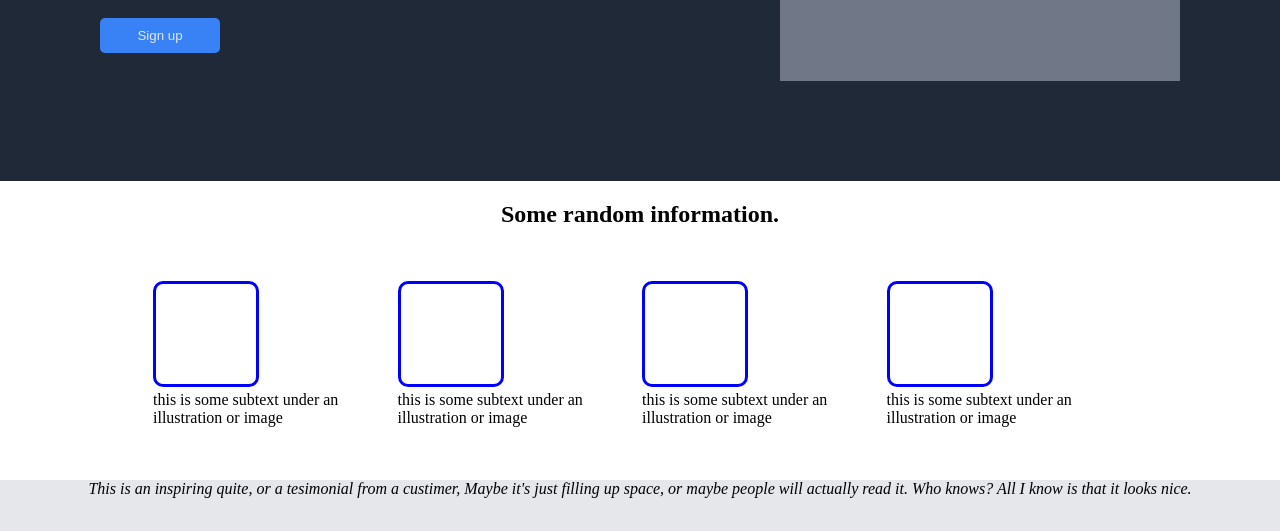
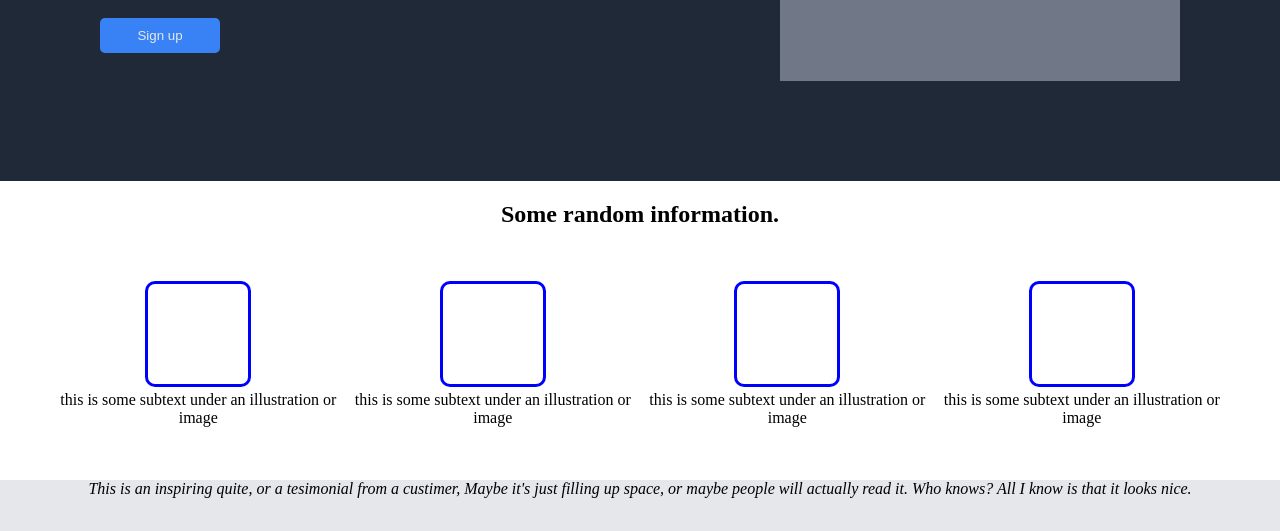
Before and after one commit to maxschi22/odinProject1, a plain HTML site: page index.html in a window 1280 px wide. Shown: the part 269-800 px from the top of the page. Drawn offline with Linux system fonts and the light colour scheme.

Commit message:
Margin Changes

```diff
--- a/styles.css
+++ b/styles.css
@@ -51,8 +51,8 @@ body {
 
 .secondContainer {
     display: block;
-    justify-content: space-between;
-    margin: 0 100px 0 100px;
+    margin-left: auto;
+    margin-right: auto;
 }
 
 .secondContainerInside {
@@ -73,7 +73,11 @@ body {
     border-color: blue;
     justify-content: space-between;
     border-radius: 10px;
+    margin: auto;
+}
 
+td {
+    text-align: center;
 }
 
 .signupButton {
@@ -110,7 +114,6 @@ body {
 }
 
 .signupFooterButton {
-    margin: 50px;
     background-color: #3882F6;
     border-style: solid;
     border-color:#E5E7EB;
```
